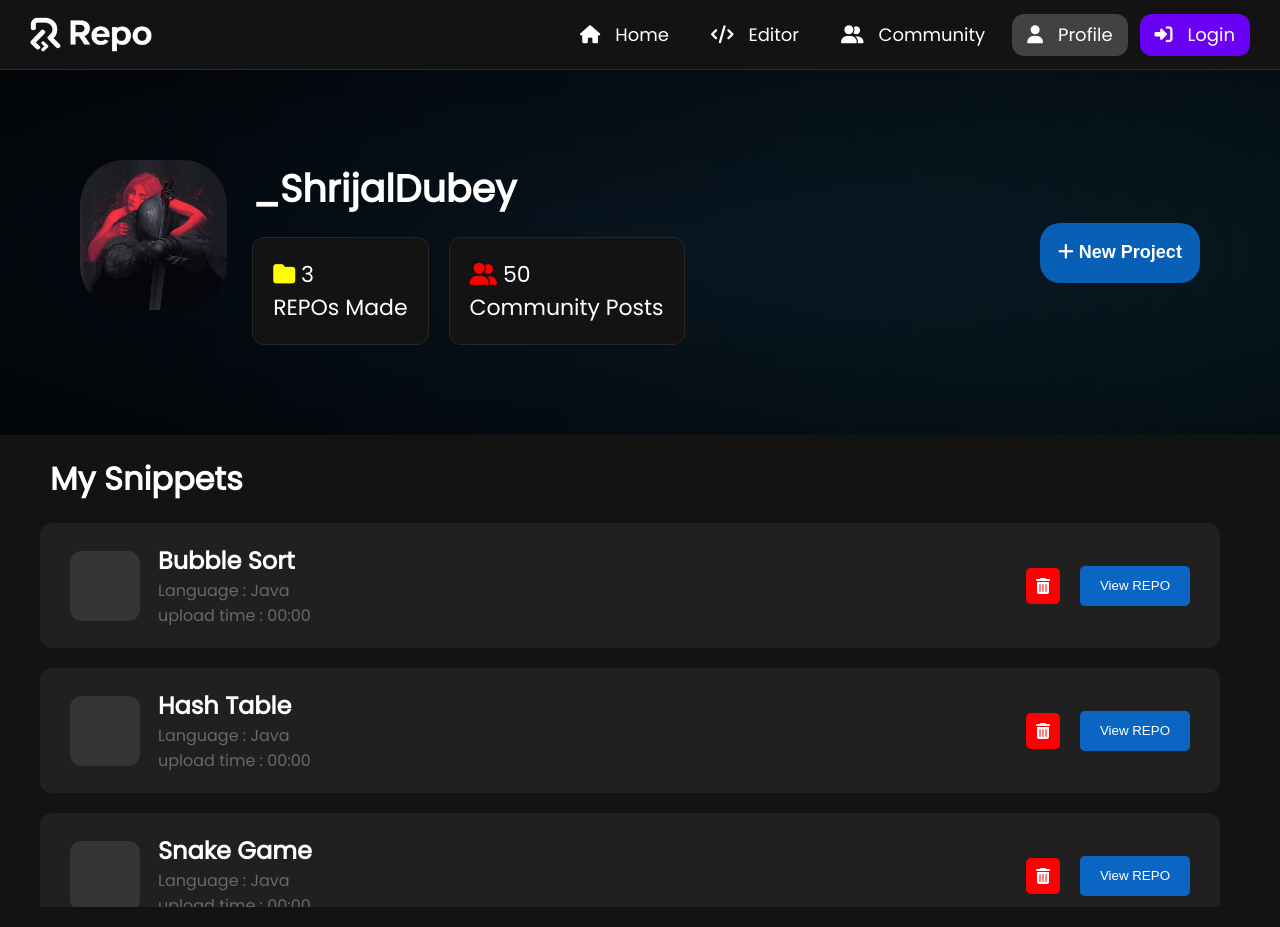
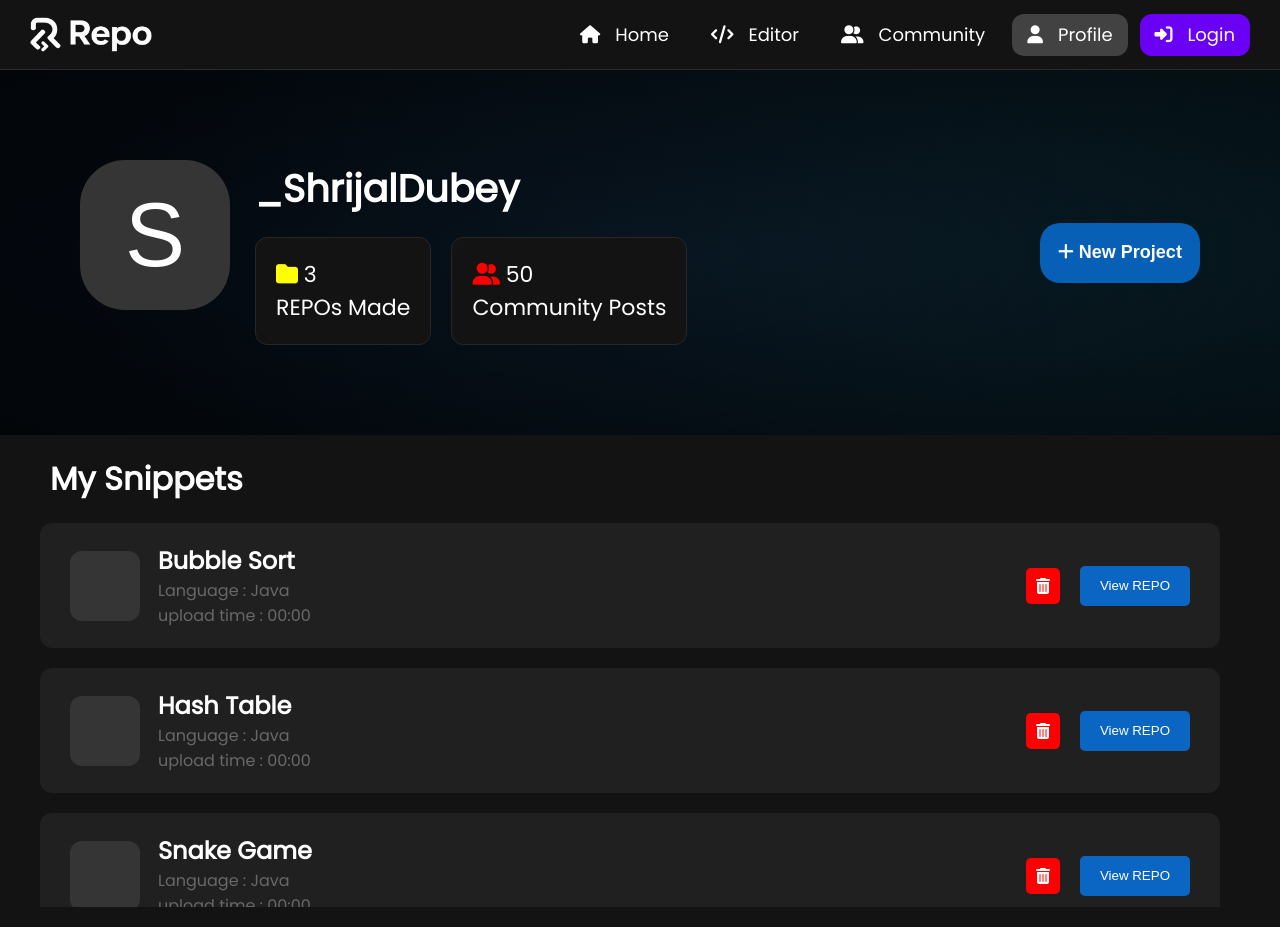
Before and after one commit to ShrijalDubey/Repo, a React (Vite) app: page /profile in a window 1280 px wide. Built offline with nearby package versions, Linux system fonts and the light colour scheme.

Commit message:
profile update

```diff
--- a/package.json
+++ b/package.json
@@ -12,6 +12,7 @@
   "dependencies": {
     "@monaco-editor/react": "^4.7.0",
     "axios": "^1.13.2",
+    "firebase": "^12.6.0",
     "react": "^19.1.1",
     "react-dom": "^19.1.1",
     "react-icons": "^5.5.0",
--- a/src/App.jsx
+++ b/src/App.jsx
@@ -5,7 +5,6 @@ import Body from "./components/Body.jsx";
 import Cards from "./components/Cards.jsx";
 import Footer from "./components/Footerbox.jsx";
 import Community from "./components/Community.jsx";
-import Doubts from "./components/Doubts.jsx";
 import Profile from "./components/Profile.jsx";
 import CodeEditor from "./components/CodeEditor.jsx";
 import { LanguageProvider } from "./components/LanguageContext";
--- a/src/components/Community.jsx
+++ b/src/components/Community.jsx
@@ -16,7 +16,7 @@ export default function Community() {
             </div>
         </div>
         <div className={styles.comsearch}>
-            <input className={styles.comsearchbar} type="text" placeholder="Search REPO..." />
+            <input className={styles.comsearchbar} type="text" placeholder="Search" />
             <select className={styles.comlang}>
                     <option style={{color:"black"}} value="all">All</option>
                     <option style={{color:"black"}} value="javascript">JavaScript</option>
--- a/src/components/Profile.jsx
+++ b/src/components/Profile.jsx
@@ -1,15 +1,16 @@
 import React from 'react';
-import logo from '../assets/profilephoto.jpg';
 import styles from '../css/Profile.module.css';
+import { useNavigate } from "react-router-dom";
 
 export default function Profile() {
+    const navigate = useNavigate();
   return (
     <>
     <div className={styles.profcont}>
         <div className={styles.profhero}>
             <div className={styles.namecard}>
-            <div>
-                <img style={{height:"150px",borderRadius:"30%",overflow:"hidden"}} src={logo} alt="Profile Photo" />
+            <div className={styles.pfp}>
+                <p>S</p>
             </div>
             <div>
                 <p className={styles.profname} style={{display:"inline",fontSize:'38px',fontWeight:'700'}}>_ShrijalDubey</p>
@@ -20,7 +21,7 @@ export default function Profile() {
                 </div>
             </div>
             <div className={styles.addbtn}>
-                <button className={styles.compost}>
+                <button onClick={() => navigate("/editor")} className={styles.compost}>
                                 <i className="fa-solid fa-plus"></i> New Project
                 </button>
             </div>
--- a/src/css/Body.module.css
+++ b/src/css/Body.module.css
@@ -93,7 +93,7 @@
 .expbtn:hover{
     background-color: #7c3aed;
     color: #e5e7eb;
-    transition: 0.3s;
+    transition: 0.3s ease-in-out;
     box-shadow: 0px 0px 4px 0px #7c3aed;
     cursor: pointer;
 
--- a/src/css/Profile.module.css
+++ b/src/css/Profile.module.css
@@ -134,3 +134,16 @@
 .compost:hover{
     opacity: 0.8;
 }
+.pfp {
+    height: 150px;
+    width: 150px;
+    border-radius: 30%;
+    background-color: #353535;
+    display: flex;
+    justify-content: center;
+    align-items: center;
+    font-size: 90px;
+    font-weight: 500;
+    font-family: sans-serif;
+    color: #3a3a3a;
+}
```
Also changed, not shown: src/firebase.js (added, +19 -0 lines), src/modals/AnswerDoubtModal.jsx (deleted, +0 -25 lines), src/modals/AskDoubtModal.jsx (deleted, +0 -26 lines), 1 other file (tests, documents, lock files or other folders).
